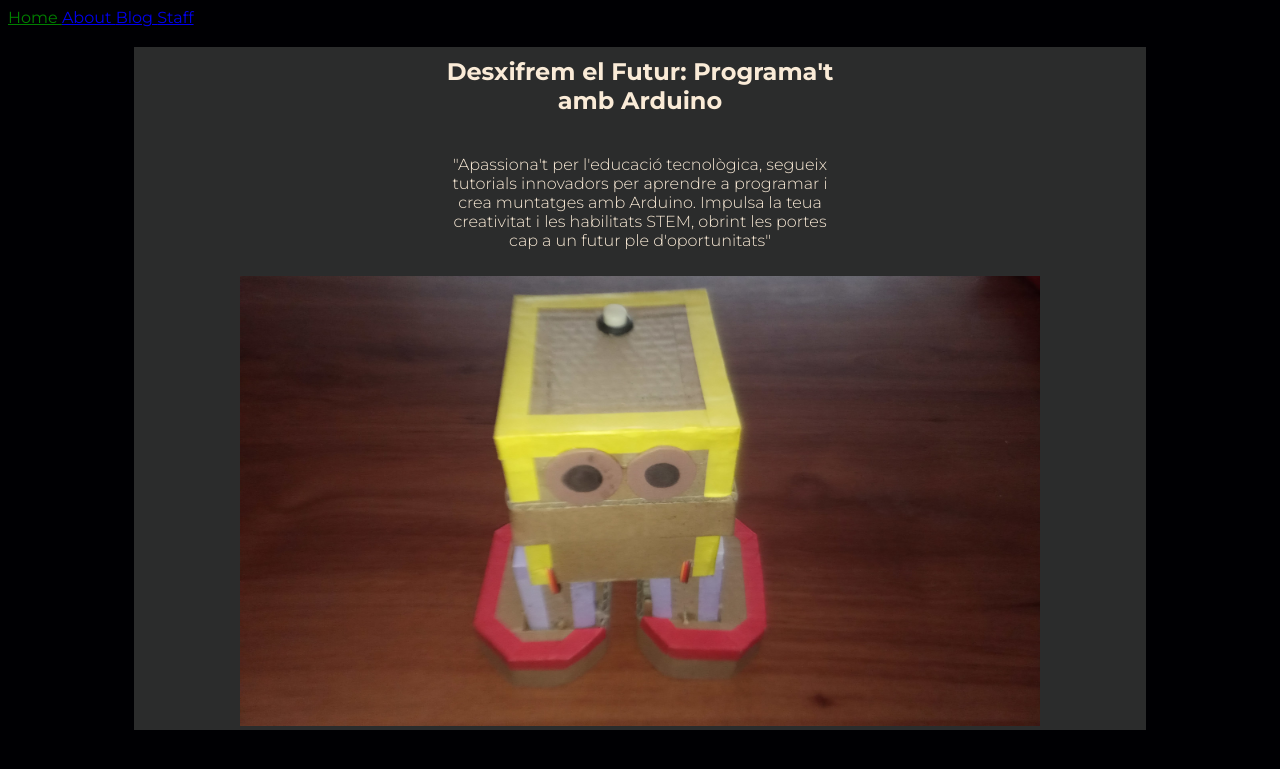
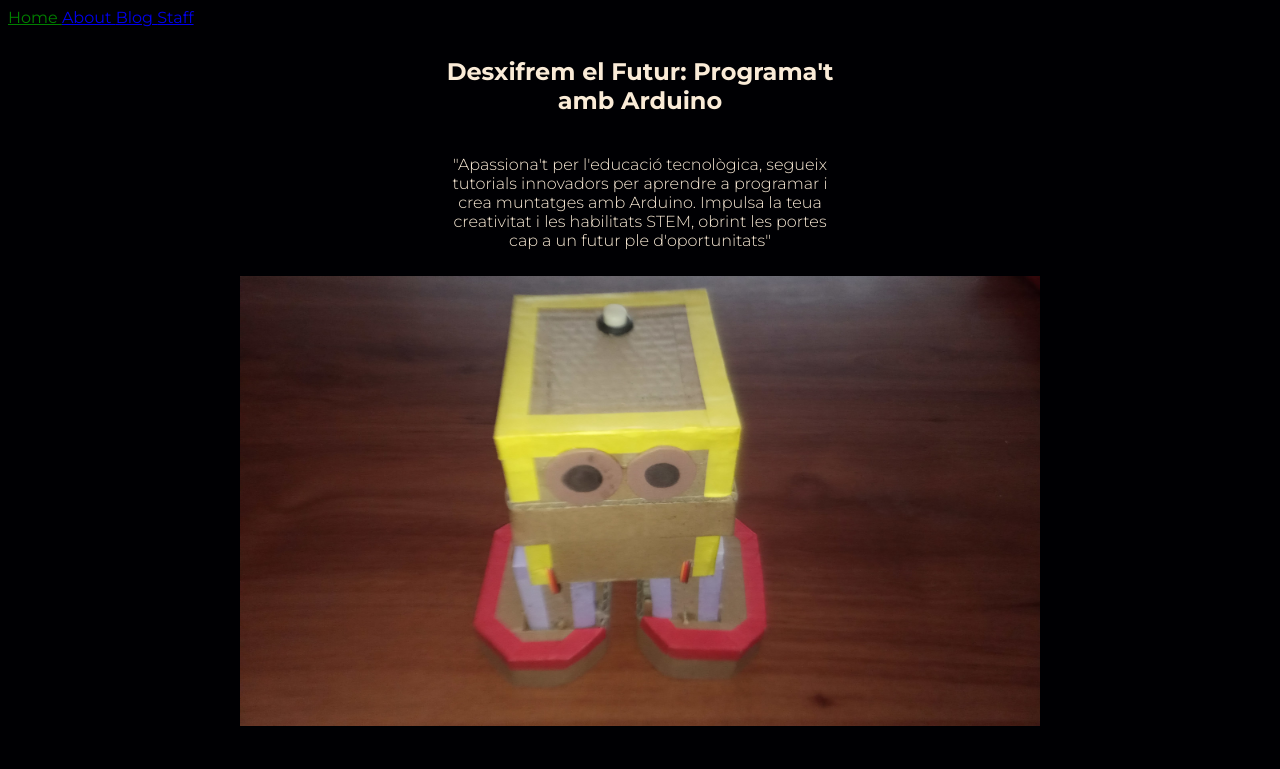
Before and after one commit to qode66/qode66.github.io, a Jekyll site: the page built from index.html, in a window 1280 px wide. Shown: the top 769 px of the page. Built offline with Jekyll 4.4.1, drawn with Linux system fonts in a browser that asks for light colours.

Commit message:
Eliminar el color de fons de la secció

```diff
--- a/_sass/section1.scss
+++ b/_sass/section1.scss
@@ -2,7 +2,6 @@
     margin: 0 auto;
     max-width: 80%;
     text-align: center;
-    background-color: var(--dark);
 }
 
 #header-section1 {
```
